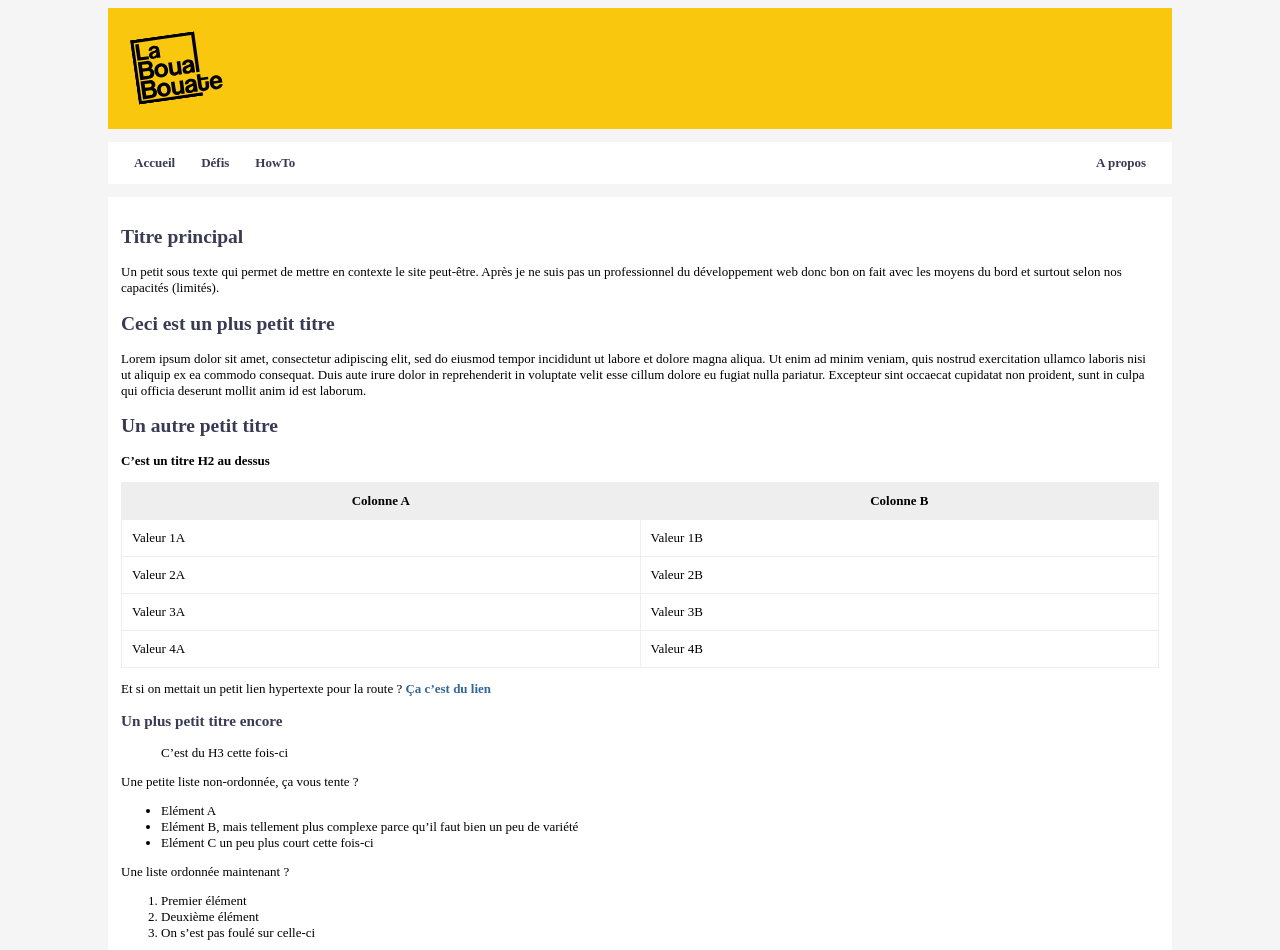
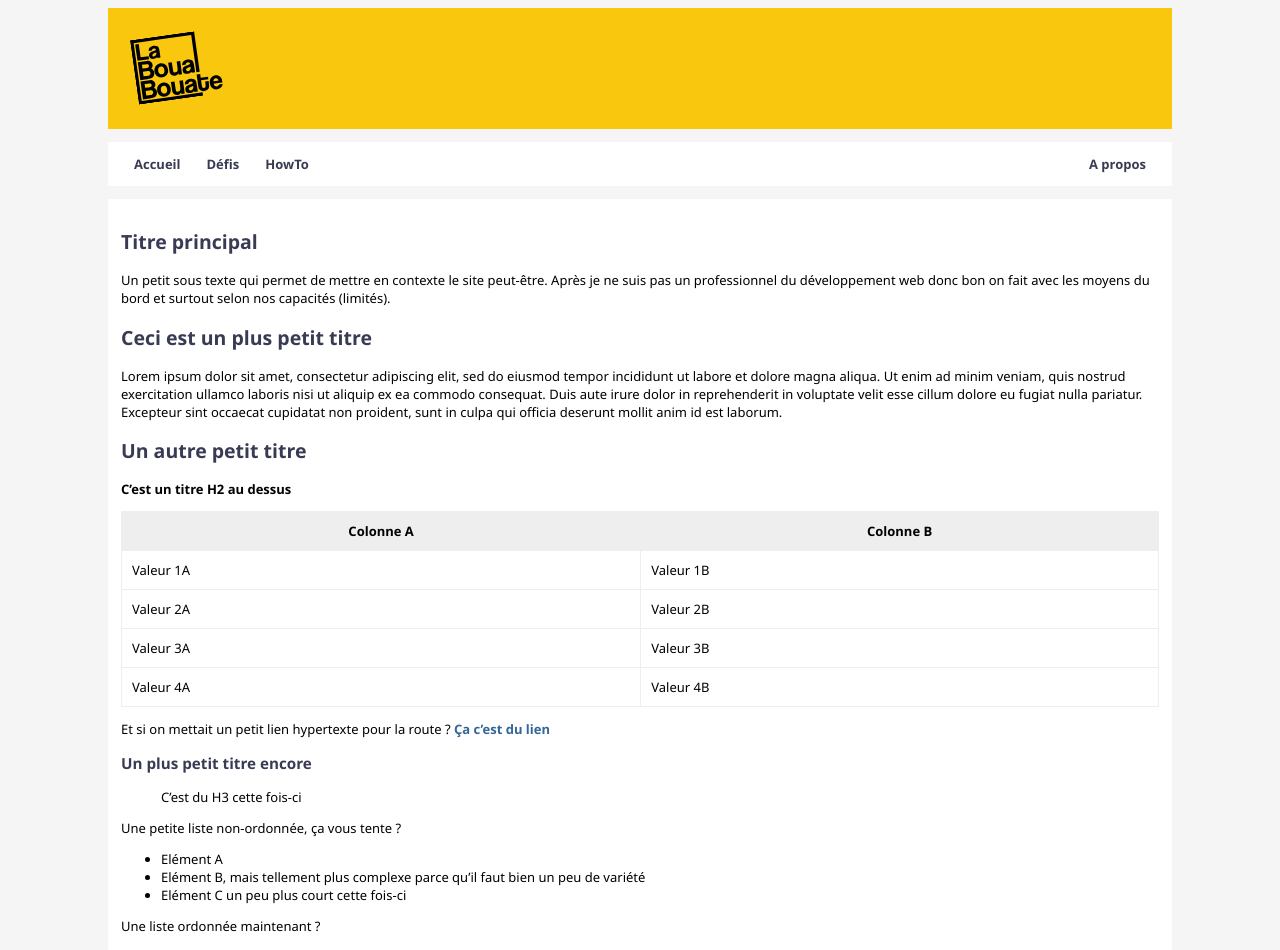
Before and after one commit to leobouard/leobouard.github.io, a Jekyll site: the page built from index.md, in a window 1280 px wide. Shown: the top 950 px of the page. Built offline with Jekyll 4.4.1, drawn with Linux system fonts in a browser that asks for light colours; our own code applies the rules of GitHub Pages for plain Markdown files.

Commit message:
Update style.scss

```diff
--- a/assets/css/style.scss
+++ b/assets/css/style.scss
@@ -31,7 +31,7 @@ html {
 
 body {
     background-color: #f5f5f5;
-    font: "Segoe UI", Roboto, "Helvetica Neue", Arial, sans-serif, "Segoe UI Emoji", "Segoe UI Symbol";
+    font-family: "Segoe UI", Roboto, "Helvetica Neue", Arial, sans-serif, "Segoe UI Emoji", "Segoe UI Symbol";
     font-size: small;
     font-weight: 400;
 }
@@ -128,8 +128,8 @@ section {
         color: #fff;
         border: none;
         border-radius: 5px;
-        padding: 10px;
-        font-size: 14px;
+        padding: 5px;
+        font-size: medium;
     }
 
     /* --- TABLES --- */
```
